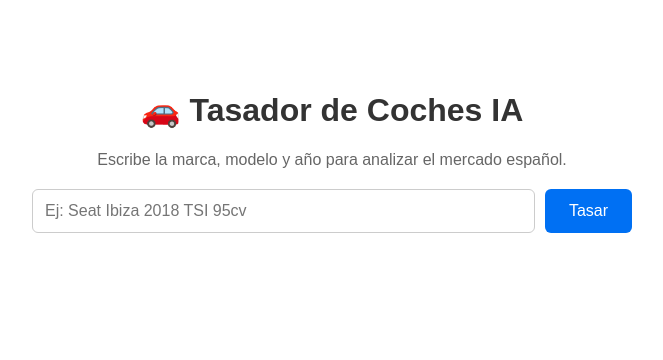
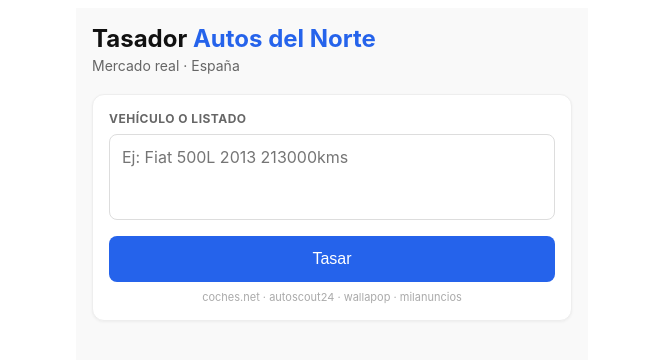
Before and after one commit to Zabalain/tasador, a Next.js app: page / in a window 1280 px wide. Shown: the top 360 px of the page, without its empty margins (308-971 px from the left). Built offline with nearby package versions, Linux system fonts and the light colour scheme.

Commit message:
Update page.js

```diff
--- a/app/page.js
+++ b/app/page.js
@@ -3,14 +3,17 @@ import { useState } from 'react';
 
 export default function Home() {
   const [query, setQuery] = useState('');
-  const [result, setResult] = useState('');
+  const [data, setData] = useState(null);
   const [loading, setLoading] = useState(false);
+  const [error, setError] = useState('');
 
   const handleTasar = async (e) => {
     e.preventDefault();
     if (!query) return;
+    setLoading(false);
     setLoading(true);
-    setResult('');
+    setError('');
+    setData(null);
 
     try {
       const res = await fetch('/api/tasar', {
@@ -18,41 +21,126 @@ export default function Home() {
         headers: { 'Content-Type': 'application/json' },
         body: JSON.stringify({ query })
       });
-      const data = await res.json();
-      setResult(data.result || data.error || 'Error sin respuesta');
+      const result = await res.json();
+      if (result.error) {
+        setError(result.error);
+      } else {
+        setData(result);
+      }
     } catch (err) {
-      setResult('Error al conectar con el servidor.');
+      setError('Error al conectar con el servidor de análisis.');
     } finally {
       setLoading(false);
     }
   };
 
   return (
-    <div style={{ maxWidth: '600px', margin: '50px auto', padding: '20px', fontFamily: 'sans-serif' }}>
-      <h1 style={{ textAlign: 'center', color: '#333' }}>🚗 Tasador de Coches IA</h1>
-      <p style={{ textAlign: 'center', color: '#666' }}>Escribe la marca, modelo y año para analizar el mercado español.</p>
+    <div style={{ maxWidth: '480px', margin: '0 auto', padding: '16px', fontFamily: '-apple-system, BlinkMacSystemFont, "Segoe UI", Roboto, sans-serif', backgroundColor: '#f9f9f9', minHeight: '100vh' }}>
 
-      <form onSubmit={handleTasar} style={{ display: 'flex', gap: '10px', marginTop: '20px' }}>
-        <input
-          type="text"
+      {/* Cabecera */}
+      <div style={{ marginBottom: '20px' }}>
+        <h1 style={{ fontSize: '24px', fontWeight: 'bold', margin: '0 0 4px 0', color: '#111' }}>
+          Tasador <span style={{ color: '#2563eb' }}>Autos del Norte</span>
+        </h1>
+        <p style={{ fontSize: '14px', color: '#666', margin: 0 }}>Mercado real · España</p>
+      </div>
+
+      {/* Formulario */}
+      <div style={{ backgroundColor: '#fff', padding: '16px', borderRadius: '12px', boxShadow: '0 1px 3px rgba(0,0,0,0.05)', border: '1px solid #eee', marginBottom: '16px' }}>
+        <label style={{ display: 'block', fontSize: '12px', fontWeight: 'bold', color: '#666', textTransform: 'uppercase', marginBottom: '8px', letterSpacing: '0.5px' }}>Vehículo o Listado</label>
+        <form onSubmit={handleTasar}>
+          <textarea
             value={query}
             onChange={(e) => setQuery(e.target.value)}
-          placeholder="Ej: Seat Ibiza 2018 TSI 95cv"
-          style={{ flex: 1, padding: '12px', borderRadius: '6px', border: '1px solid #ccc', fontSize: '16px' }}
+            placeholder="Ej: Fiat 500L 2013 213000kms"
+            rows={3}
+            style={{ width: '100%', padding: '12px', borderRadius: '8px', border: '1px solid #ddd', fontSize: '16px', boxSizing: 'border-box', fontFamily: 'inherit', resize: 'none', marginBottom: '12px' }}
           />
           <button
             type="submit"
             disabled={loading}
-          style={{ padding: '12px 24px', backgroundColor: '#0070f3', color: '#fff', border: 'none', borderRadius: '6px', fontSize: '16px', cursor: 'pointer' }}
+            style={{ width: '100%', padding: '14px', backgroundColor: loading ? '#e2e8f0' : '#2563eb', color: loading ? '#94a3b8' : '#fff', border: 'none', borderRadius: '8px', fontSize: '16px', fontWeight: '6px', cursor: 'pointer', transition: 'background-color 0.2s' }}
           >
-          {loading ? 'Tasando...' : 'Tasar'}
+            {loading ? '🔄 Buscando en portales...' : 'Tasar'}
           </button>
         </form>
+        <p style={{ fontSize: '11px', color: '#aaa', textAlign: 'center', margin: '8px 0 0 0' }}>coches.net · autoscout24 · wallapop · milanuncios</p>
+      </div>
 
-      {result && (
-        <div style={{ marginTop: '30px', padding: '20px', backgroundColor: '#f5f5f5', borderRadius: '8px', border: '1px solid #eee', whiteSpace: 'pre-line', lineHeight: '1.6' }}>
-          <strong>Resultado del análisis:</strong>
-          <p>{result}</p>
+      {error && <div style={{ color: '#ef4444', backgroundColor: '#fef2f2', padding: '12px', borderRadius: '8px', fontSize: '14px', marginBottom: '16px', border: '1px solid #fee2e2' }}>{error}</div>}
+
+      {/* Bloque de Resultados Estilo Captura Móvil */}
+      {data && (
+        <div>
+          <div style={{ display: 'flex', gap: '12px', marginBottom: '12px' }}>
+            {/* Tarjeta de Compra B2B */}
+            <div style={{ flex: 1, backgroundColor: '#2563eb', color: '#fff', padding: '16px', borderRadius: '12px', display: 'flex', flexDirection: 'column', justifyContent: 'space-between' }}>
+              <span style={{ fontSize: '11px', fontWeight: 'bold', opacity: 0.8, textTransform: 'uppercase' }}>Precio de Compra</span>
+              <div style={{ margin: '14px 0' }}>
+                <span style={{ fontSize: '32px', fontWeight: 'bold' }}>{data.precioCompra}</span>
+                <span style={{ fontSize: '18px', display: 'block', marginTop: '2px' }}>euros</span>
+              </div>
+            </div>
+
+            {/* Tarjeta de Venta VO */}
+            <div style={{ flex: 1, backgroundColor: '#fff', color: '#111', padding: '16px', borderRadius: '12px', border: '1px solid #eee', display: 'flex', flexDirection: 'column', justifyContent: 'space-between' }}>
+              <span style={{ fontSize: '11px', fontWeight: 'bold', color: '#666', textTransform: 'uppercase' }}>Precio Venta Medio</span>
+              <div style={{ margin: '14px 0' }}>
+                <span style={{ fontSize: '32px', fontWeight: 'bold', color: '#111' }}>{data.precioVentaMedio}</span>
+                <span style={{ fontSize: '18px', display: 'block', marginTop: '2px', color: '#444' }}>euros</span>
+              </div>
+            </div>
+          </div>
+
+          {/* Fila de datos secundarios (Más bajo, Rango, Rotación) */}
+          <div style={{ display: 'flex', gap: '8px', marginBottom: '12px' }}>
+            <div style={{ flex: 1, backgroundColor: '#fff', padding: '10px', borderRadius: '8px', border: '1px solid #eee' }}>
+              <span style={{ fontSize: '10px', color: '#888', display: 'block', textTransform: 'uppercase', marginBottom: '4px' }}>Más Bajo</span>
+              <span style={{ fontSize: '14px', fontWeight: 'bold', color: '#333' }}>{data.precioMasBajo} €</span>
+            </div>
+            <div style={{ flex: 1, backgroundColor: '#fff', padding: '10px', borderRadius: '8px', border: '1px solid #eee' }}>
+              <span style={{ fontSize: '10px', color: '#888', display: 'block', textTransform: 'uppercase', marginBottom: '4px' }}>Rango</span>
+              <span style={{ fontSize: '13px', fontWeight: 'bold', color: '#333' }}>{data.rangoMin}-{data.rangoMax} €</span>
+            </div>
+            <div style={{ flex: 1, backgroundColor: '#fff', padding: '10px', borderRadius: '8px', border: '1px solid #eee', display: 'flex', flexDirection: 'column', justifyContent: 'space-between' }}>
+              <span style={{ fontSize: '10px', color: '#888', display: 'block', textTransform: 'uppercase' }}>Rotación</span>
+              <span style={{
+                fontSize: '11px',
+                fontWeight: 'bold',
+                padding: '2px 6px',
+                borderRadius: '4px',
+                alignSelf: 'flex-start',
+                backgroundColor: data.rotacion === 'ALTA' ? '#dcfce7' : data.rotacion === 'MEDIA' ? '#fef9c3' : '#fee2e2',
+                color: data.rotacion === 'ALTA' ? '#15803d' : data.rotacion === 'MEDIA' ? '#a16207' : '#b91c1c',
+                marginTop: '4px'
+              }}>{data.rotacion}</span>
+            </div>
+          </div>
+
+          {/* Resumen Mayorista */}
+          <div style={{ backgroundColor: '#eff6ff', borderLeft: '4px solid #2563eb', padding: '14px', borderRadius: '0 12px 12px 0', marginBottom: '12px', fontSize: '14px', color: '#1e40af', lineHeight: '1.5' }}>
+            {data.resumen}
+          </div>
+
+          {/* Enlaces Encontrados */}
+          {data.enlaces && data.enlaces.length > 0 && (
+            <div style={{ backgroundColor: '#fff', padding: '14px', borderRadius: '12px', border: '1px solid #eee' }}>
+              <span style={{ fontSize: '11px', fontWeight: 'bold', color: '#666', textTransform: 'uppercase', display: 'block', marginBottom: '8px' }}>Anuncios Encontrados</span>
+              <ul style={{ margin: 0, padding: 0, listStyle: 'none', display: 'flex', flexDirection: 'column', gap: '8px' }}>
+                {data.enlaces.map((link, idx) => {
+                  let label = "Ver anuncio real";
+                  if (link.includes("coches.net")) label = "↗ coches.net";
+                  if (link.includes("milanuncios")) label = "↗ milanuncios.com";
+                  if (link.includes("wallapop")) label = "↗ wallapop.com";
+                  return (
+                    <li key={idx}>
+                      <a href={link} target="_blank" rel="noopener noreferrer" style={{ fontSize: '13px', color: '#2563eb', textDecoration: 'none', fontWeight: '500' }}>{label}</a>
+                    </li>
+                  );
+                })}
+              </ul>
+            </div>
+          )}
         </div>
       )}
     </div>
```
Lines whose indentation alone changed are shown as unchanged.
